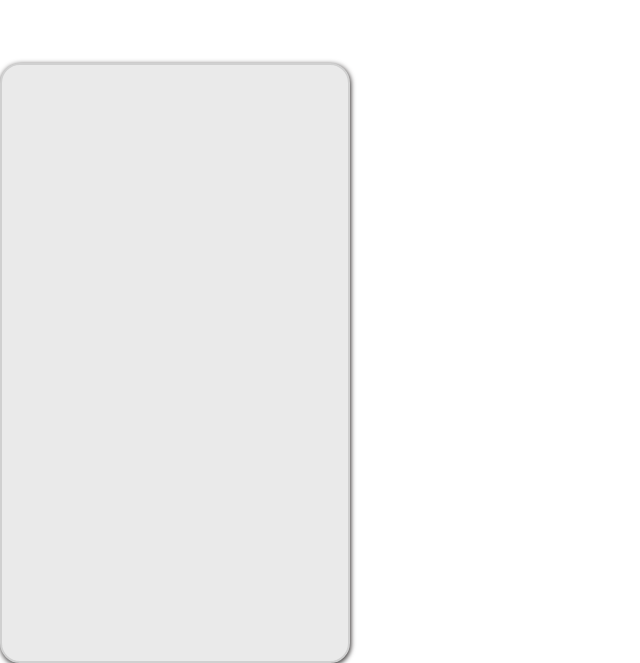
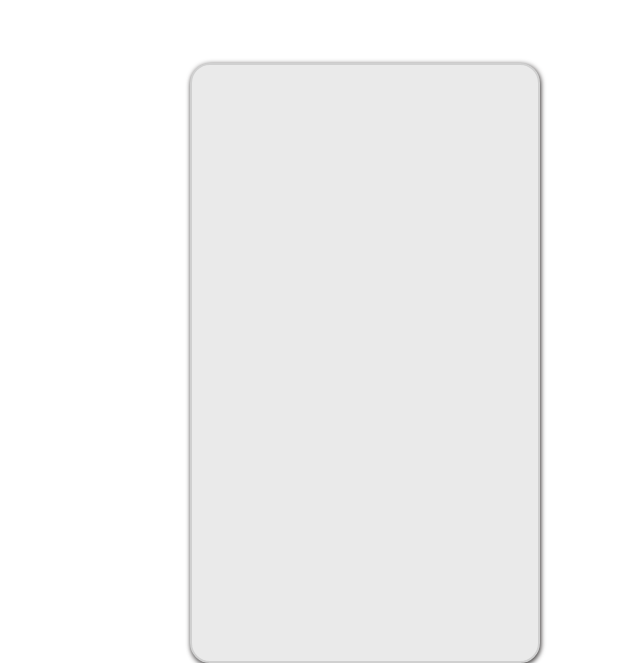
Before and after one commit to jackWei1234/jackWei1234.github.io, a plain HTML site: page ass1.html in a window 1280 px wide. Shown: the part 230-893 px from the top of the page, without its empty margins (0-640 px from the left). Drawn offline with Linux system fonts and the light colour scheme.

Commit message:
Update ass1style.css

```diff
--- a/ass1style.css
+++ b/ass1style.css
@@ -8,7 +8,7 @@
   width: 350px;
   height: 600px;
   margin-top: 293px;
-  margin-bottom: 190px;
+  margin-left: 190px;
   border-radius: 20px;
   background: #eaeaea;
   border: 2px solid #D0D0D0 ;
```
